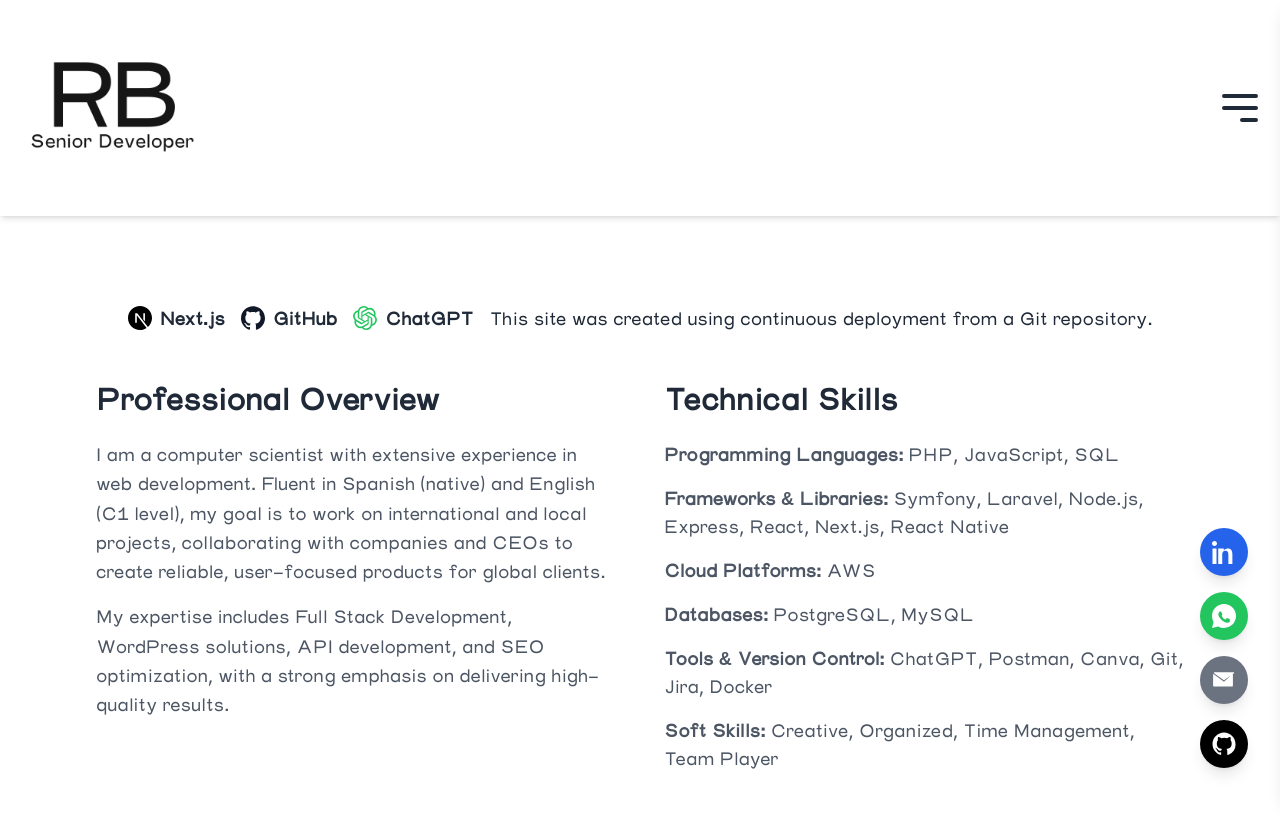
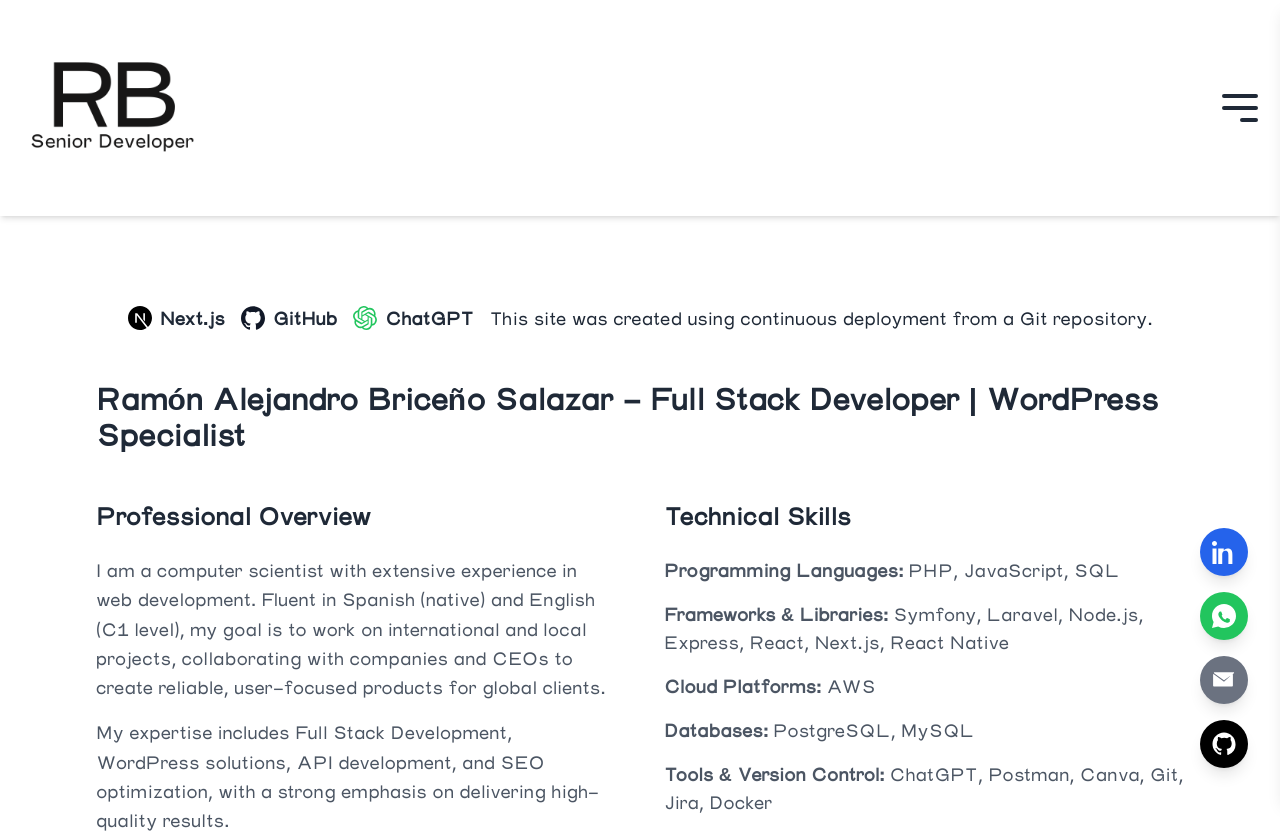
Before and after one commit to ramonbriceno12/ramon-portfolio, a Next.js app in the folder portfolio/: page / in a window 1280 px wide. Shown: the top 833 px of the page. Built offline with nearby package versions, Linux system fonts and the light colour scheme.

Commit message:
Deploy to prod

```diff
--- a/portfolio/app/components/About.tsx
+++ b/portfolio/app/components/About.tsx
@@ -24,10 +24,14 @@ const About: React.FC = () => {
                 </div>
 
                 {/* Content Grid */}
+                <h2 className="text-3xl font-bold text-gray-800 mb-12">
+                    Ramón Alejandro Briceño Salazar - Full Stack Developer | WordPress Specialist
+                </h2>
                 <div className="grid grid-cols-1 lg:grid-cols-2 gap-12">
                     {/* Left Column: Professional Overview */}
                     <div>
-                        <h2 className="text-3xl font-bold text-gray-800 mb-6">
+
+                        <h2 className="text-2xl font-bold text-gray-800 mb-6">
                             Professional Overview
                         </h2>
                         <p className="text-lg text-gray-600 leading-relaxed">
@@ -46,7 +50,7 @@ const About: React.FC = () => {
 
                     {/* Right Column: Technical Skills */}
                     <div>
-                        <h2 className="text-3xl font-bold text-gray-800 mb-6">
+                        <h2 className="text-2xl font-bold text-gray-800 mb-6">
                             Technical Skills
                         </h2>
                         <ul className="space-y-4 text-lg text-gray-600">
```
